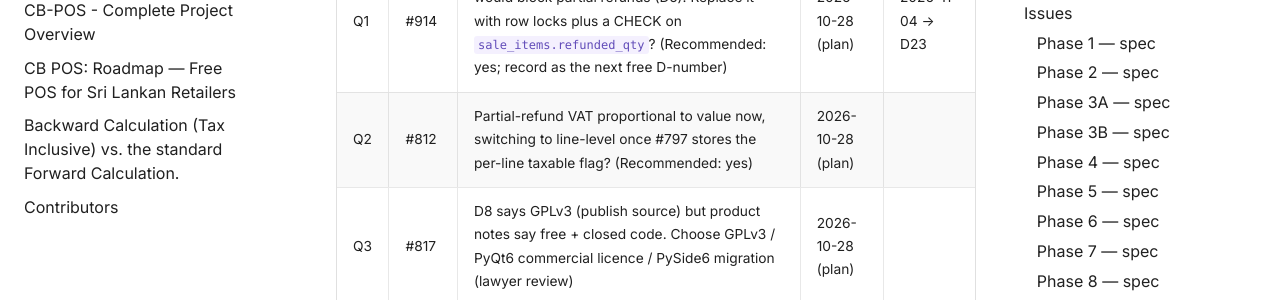
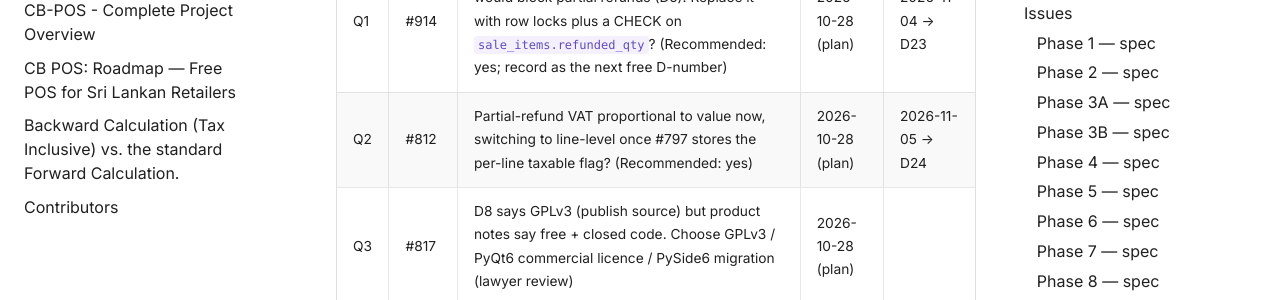
Before and after one commit to HMAHD/CB-POS, a Sphinx documentation site: the page built from docs/remediation/PROGRESS.md, in a window 1280 px wide and 900 px high, scrolled down 22343 px. Shown: the part 152-452 px from the top of the window. Built offline with Sphinx 7.4.7, drawn with Linux system fonts in a browser that asks for light colours; pages that are not in the unit, such as notebooks, are missing from menus.

Commit message:
docs(remediation): record D24 for #812 partial refund VAT allocation

```diff
--- a/docs/remediation/PROGRESS.md
+++ b/docs/remediation/PROGRESS.md
@@ -278,7 +278,7 @@ Statuses: `todo` · `in-progress` · `blocked (Q#)` · `pr-open` · `done` (merg
 | Q# | Issue | Question | Asked | Answer → D# |
 |---|---|---|---|---|
 | Q1 | #914 | D11's unique index on `refund_of_sale_id` would block partial refunds (D5). Replace it with row locks plus a CHECK on `sale_items.refunded_qty`? (Recommended: yes; record as the next free D-number) | 2026-10-28 (plan) | 2026-11-04 → D23 |
-| Q2 | #812 | Partial-refund VAT proportional to value now, switching to line-level once #797 stores the per-line taxable flag? (Recommended: yes) | 2026-10-28 (plan) | |
+| Q2 | #812 | Partial-refund VAT proportional to value now, switching to line-level once #797 stores the per-line taxable flag? (Recommended: yes) | 2026-10-28 (plan) | 2026-11-05 → D24 |
 | Q3 | #817 | D8 says GPLv3 (publish source) but product notes say free + closed code. Choose GPLv3 / PyQt6 commercial licence / PySide6 migration (lawyer review) | 2026-10-28 (plan) | |
 | Q4 | #831 | VAT-exempt items: SSCL on full MRP unless the category is also SSCL-exempt? (Recommended: yes, independent flags; accountant to confirm) | 2026-10-28 (plan) | |
 
```
Also changed, not shown: docs/remediation/DECISIONS.md (+2 -0 lines).
